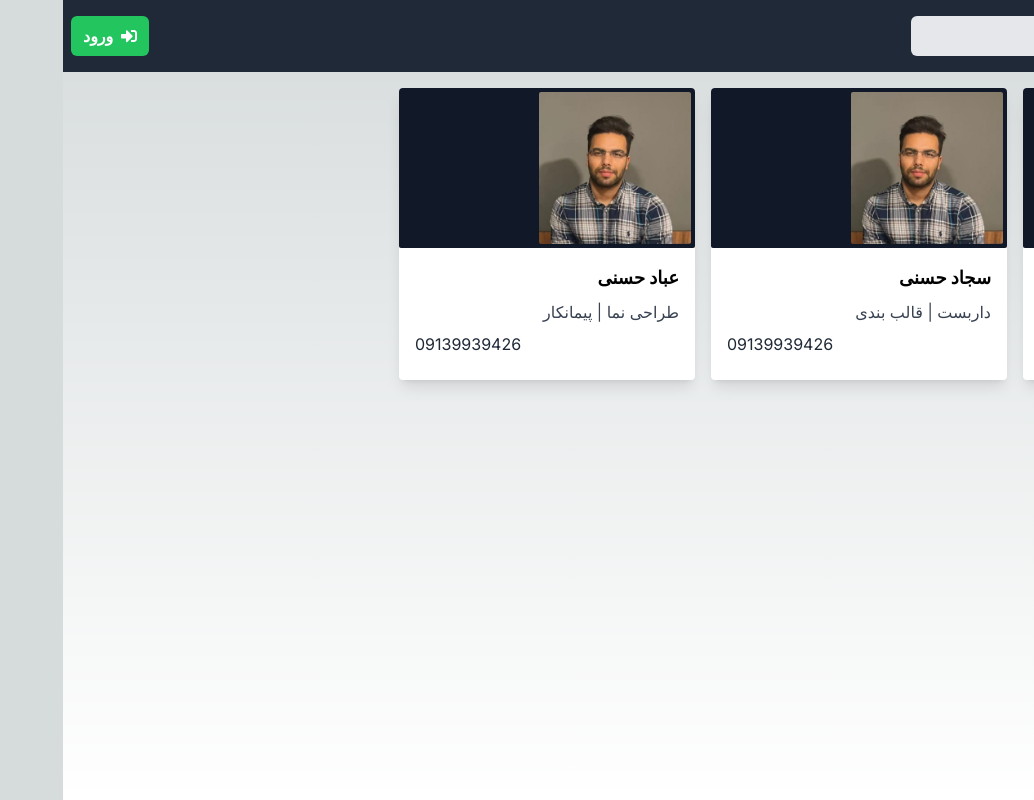
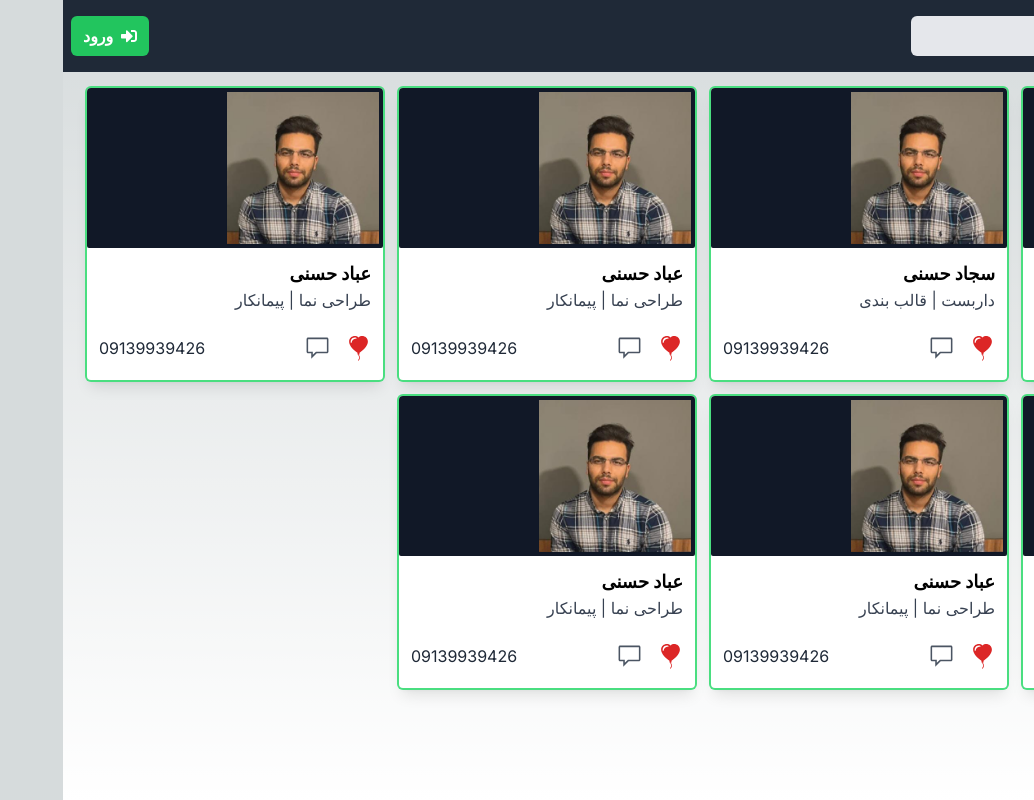
Before and after one commit to milad7212/hamgaman, a Next.js app: page /one in a window 1280 px wide. Shown: the whole page, without its empty margins (246-1280 px from the left). Built offline with nearby package versions, Linux system fonts and the light colour scheme.

Commit message:
change personCard

```diff
--- /dev/null
+++ b/app/components/personCard.jsx
@@ -0,0 +1,31 @@
+import React from "react";
+import Image from "next/image";
+import { BsFillBalloonHeartFill } from "react-icons/bs";
+import {GoComment} from "react-icons/go"
+
+function PersonCard({ data }) {
+  return (
+    <div className="bg-white  ring-2 ring-green-400  rounded shadow-lg overflow-hidden">
+      <div className="h-40 p-1 bg-gray-900 rounded-b-sm flex overflow-hidden relative">
+        <div className="h-full aspect-square rounded-sm shadow-sm relative">
+          <Image className="" src="/images/milad.jpeg" alt="My Image" fill />
+        </div>
+      </div>
+      <div className="p-3">
+        <h2 className="text-lg font-bold">{data.name}</h2>
+        <span className="text-gray-700 my-2">{data.skills.join(" |  ")}</span>
+        <div className="flex items-center mt-4 justify-between">
+          <div className="flex">
+            <BsFillBalloonHeartFill size={25} className='text-red-600' />
+            <GoComment size={25} className='text-gray-600 mr-4' />
+          </div>
+          <a className="text-left my-2 text-gray-800" href="tel:09139939426">
+            09139939426
+          </a>
+        </div>
+      </div>
+    </div>
+  );
+}
+
+export default PersonCard;
--- a/app/one/page.jsx
+++ b/app/one/page.jsx
@@ -1,4 +1,5 @@
 import Header from "../components/header";
+import PersonCard from "../components/personCard";
 
 
 function App() {
@@ -7,9 +8,14 @@ function App() {
       id: 1,
       name: "میلاد حسنی",
       skills: ["مهندس عمران", "برقکار", "تراکتور"],
+      favorite:true
     },
-    { id: 2, name: "سجاد حسنی", skills: ["داربست ", "قالب بندی"] },
-    { id: 3, name: "عباد حسنی", skills: ["طراحی نما", "پیمانکار"] },
+    { id: 2,favorite:false, name: "سجاد حسنی", skills: ["داربست ", "قالب بندی"] },
+    { id: 3,favorite:false,  name: "عباد حسنی", skills: ["طراحی نما", "پیمانکار"] },
+    { id: 3,favorite:true,  name: "عباد حسنی", skills: ["طراحی نما", "پیمانکار"] },
+    { id: 3,favorite:false,  name: "عباد حسنی", skills: ["طراحی نما", "پیمانکار"] },
+    { id: 3,favorite:true,  name: "عباد حسنی", skills: ["طراحی نما", "پیمانکار"] },
+    { id: 3,favorite:false,  name: "عباد حسنی", skills: ["طراحی نما", "پیمانکار"] },
     // Add more people data
   ];
 
@@ -25,18 +31,7 @@ function App() {
           <div className="grid grid-cols-1 sm:grid-cols-2 md:grid-cols-3 lg:grid-cols-4 gap-4">
             {/* Person card */}
             {people.map(person => (
-              <div key={person.id} className="bg-white rounded shadow-lg overflow-hidden">
-                <div className="h-40 p-1 bg-gray-900 rounded-b-sm flex overflow-hidden relative">
-                  <img className="h-full aspect-square rounded-sm shadow-sm" src='/images/milad.jpeg' alt="My Image" />
-                </div>
-                <div className="p-4">
-                  <h2 className="text-lg font-bold">{person.name}</h2>
-                  <p className="text-gray-700 my-2">{person.skills.join(" |  ")}</p>
-                  <p className="text-left my-2 text-gray-800">
-                    <a className="text-left my-2 text-gray-800" href="tel:09139939426">09139939426</a>
-                  </p>
-                </div>
-              </div>
+              <PersonCard data={person} key={person.id}/>
             ))}
           </div>
         </div>
```
